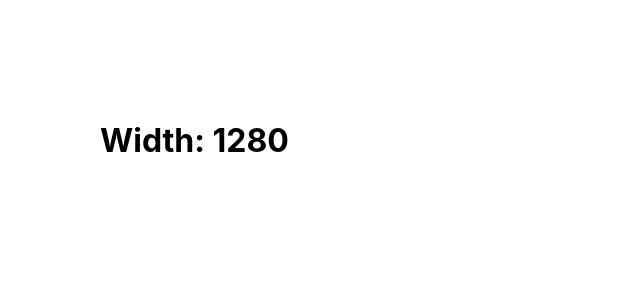
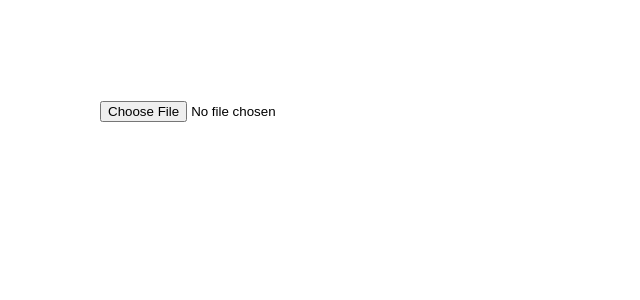
Before and after one commit to XuanNeil/understanding_reactjs, a React (Create React App) app: page / in a window 1280 px wide. Shown: the top 300 px of the page, without its empty margins (0-640 px from the left). Built offline with nearby package versions, Linux system fonts and the light colour scheme.

Commit message:
previos avatar

```diff
--- a/src/App.js
+++ b/src/App.js
@@ -1,12 +1,12 @@
 import React from 'react';
 import './App.css';
-import WidthScreen from './useEffect/widthScreen';
+import PreviousAvatar from './useEffect/previousAvatar';
 
 function App() {
 
   return (
     <div className='App'>
-      <WidthScreen />
+      <PreviousAvatar />
     </div>
   );
 }
--- /dev/null
+++ b/src/useEffect/previousAvatar.js
@@ -0,0 +1,28 @@
+import React, { useEffect, useState } from "react";
+
+function PreviousAvatar() {
+
+    const [avatar, setAvatar] = useState();
+
+    useEffect(() => {
+        return () => avatar && URL.revokeObjectURL(avatar.imagUrl)
+    }, [avatar])
+
+    const handelFileChange = (e) => {
+        const file = e.target.files[0];
+        file.imagUrl = URL.createObjectURL(file);
+        setAvatar(file);
+    }
+
+    return (
+        <>
+            <input
+                type={'file'}
+                onChange={handelFileChange}
+            />
+            {avatar && (<img src={avatar.imagUrl} alt='' width={'50%'}/>)}
+        </>
+
+    )
+}
+export default PreviousAvatar;
```
